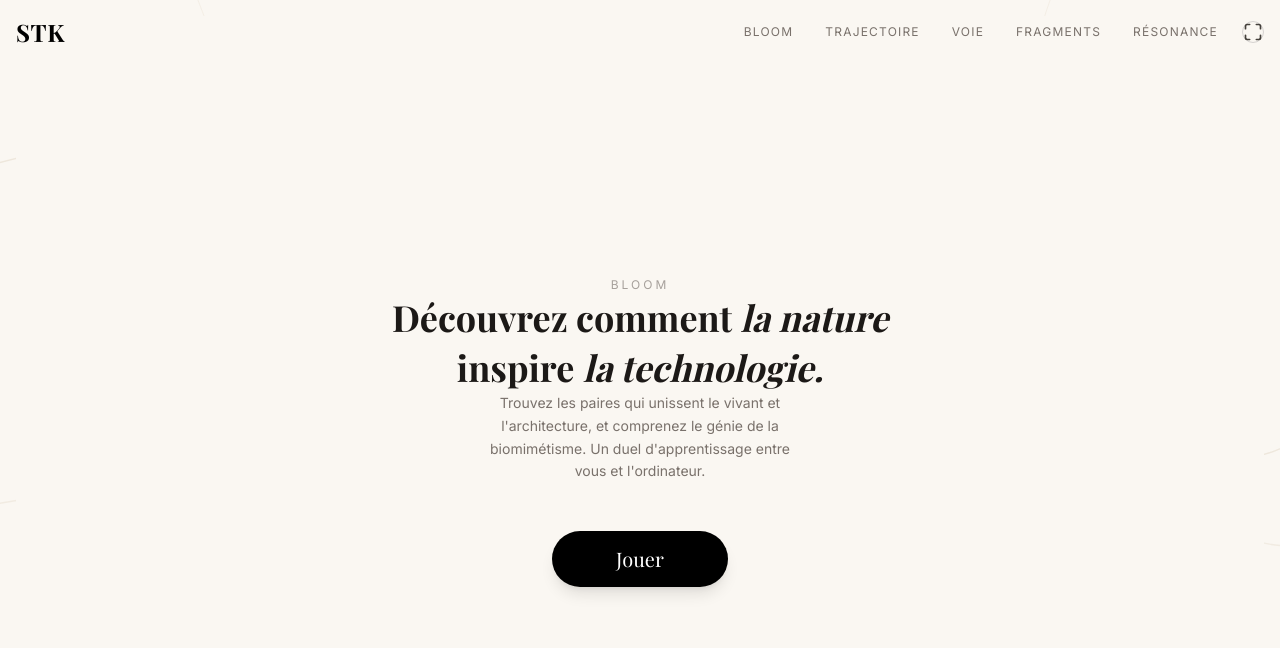
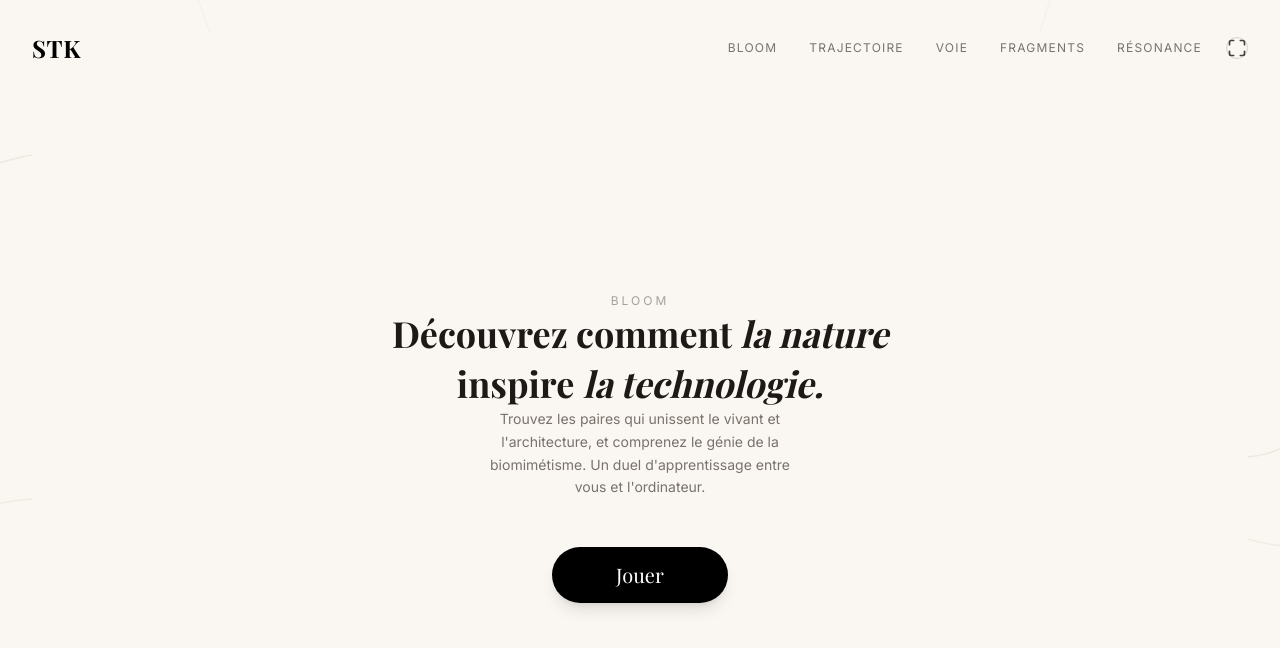
Before and after one commit to quentinoudin/bloom, a React (Vite) app: page / in a window 1280 px wide. Shown: the top 648 px of the page. Built offline with nearby package versions, Linux system fonts and the light colour scheme; a web font is replaced by a local one.

Commit message:
fix: increase root padding to 32px

```diff
--- a/src/index.css
+++ b/src/index.css
@@ -56,7 +56,7 @@ body::before {
   position: relative;
   z-index: 1;
   min-height: 100vh;
-  padding: 16px;
+  padding: 32px;
 }
 
 /* Card flip 3D perspective */
```
